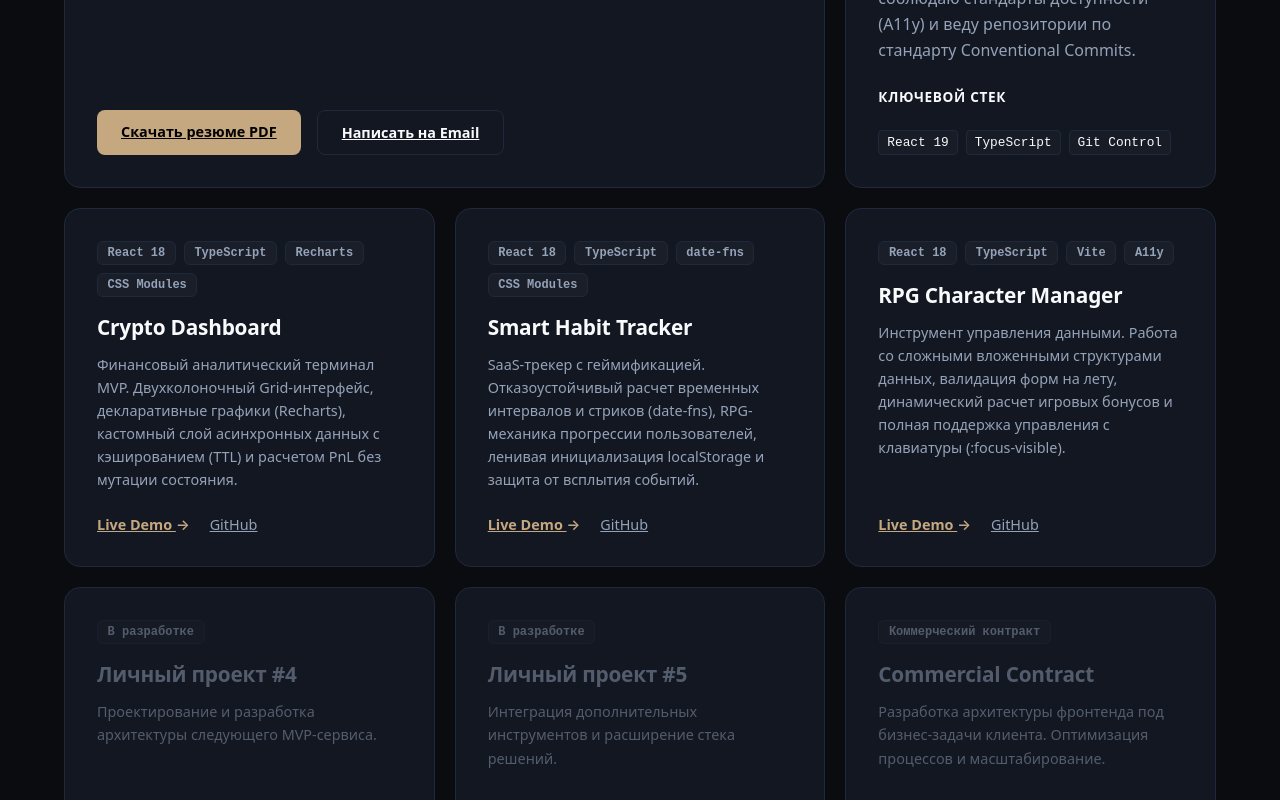
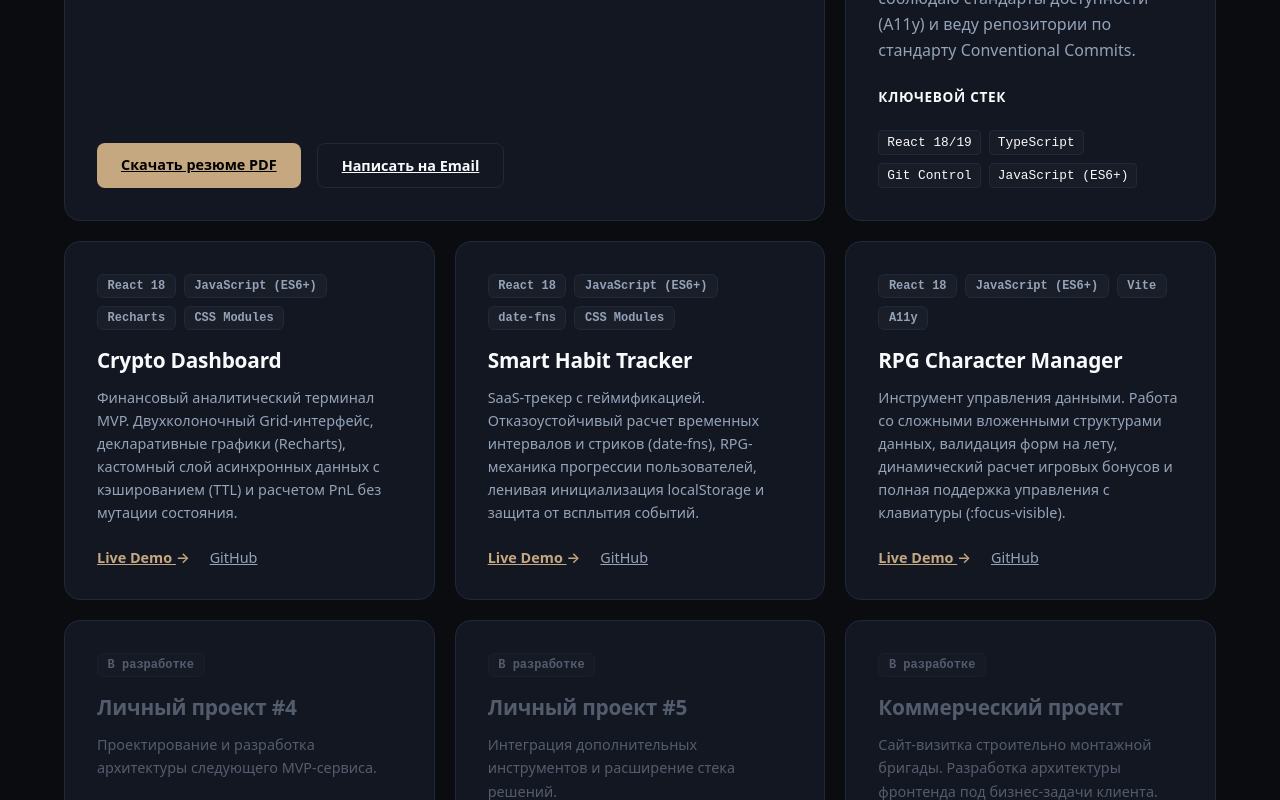
Before and after one commit to Heimtar/portfolio, a React (Vite) app: page / in a window 1280 px wide. Shown: the part 320-1120 px from the top of the page. Built offline with nearby package versions, Linux system fonts and the light colour scheme.

Commit message:
refactor: replace TypeScript mentions with JavaScript ES6 to match actual repository stack

```diff
--- a/src/App.tsx
+++ b/src/App.tsx
@@ -84,7 +84,7 @@ function App() {
                     borderRadius: "4px",
                   }}
                 >
-                  React 19
+                  React 18/19
                 </span>
                 <span
                   style={{
@@ -109,6 +109,18 @@ function App() {
                   }}
                 >
                   Git Control
+                </span>
+                <span
+                  style={{
+                    fontFamily: "monospace",
+                    fontSize: "0.8rem",
+                    backgroundColor: "rgba(255,255,255,0.02)",
+                    border: "1px solid var(--card-border)",
+                    padding: "0.25rem 0.5rem",
+                    borderRadius: "4px",
+                  }}
+                >
+                  JavaScript (ES6+)
                 </span>
               </div>
             </div>
--- a/src/data/translations.ts
+++ b/src/data/translations.ts
@@ -37,7 +37,7 @@ export const translations: Record<"ru" | "en", TranslationSchema> = {
     hero: {
       badge: "● Доступен для коммерческих контрактов",
       title: "Привет, я ",
-      accentName: "Heimtar",
+      accentName: "Роман",
       description:
         "Junior+ Frontend Разработчик. Специализируюсь на реализации сложной бизнес-логики, управлении асинхронными потоками данных и быстрой сборке MVP-решений. Фокусируюсь на производительности и строгих стандартах разработки.",
       btnResume: "Скачать резюме PDF",
@@ -53,32 +53,32 @@ export const translations: Record<"ru" | "en", TranslationSchema> = {
     contacts: {
       title: "Контакты",
       cta: "Обсудить проект",
-      location: "Локация: UTC+3, Удаленная работа",
+      location: "Локация: Архангельск. GMT+3, Удаленная работа",
     },
     projects: [
       {
         title: "Crypto Dashboard",
         description:
           "Финансовый аналитический терминал MVP. Двухколоночный Grid-интерфейс, декларативные графики (Recharts), кастомный слой асинхронных данных с кэшированием (TTL) и расчетом PnL без мутации состояния.",
-        tags: ["React 18", "TypeScript", "Recharts", "CSS Modules"],
+        tags: ["React 18", "JavaScript (ES6+)", "Recharts", "CSS Modules"],
         demoUrl: "https://github.io",
-        codeUrl: "https://github.com",
+        codeUrl: "https://github.com/Heimtar/crypto-dashboard.git",
       },
       {
         title: "Smart Habit Tracker",
         description:
           "SaaS-трекер с геймификацией. Отказоустойчивый расчет временных интервалов и стриков (date-fns), RPG-механика прогрессии пользователей, ленивая инициализация localStorage и защита от всплытия событий.",
-        tags: ["React 18", "TypeScript", "date-fns", "CSS Modules"],
+        tags: ["React 18", "JavaScript (ES6+)", "date-fns", "CSS Modules"],
         demoUrl: "https://github.io",
-        codeUrl: "https://github.com",
+        codeUrl: "https://github.com/Heimtar/smart-habit-tracker.git",
       },
       {
         title: "RPG Character Manager",
         description:
           "Инструмент управления данными. Работа со сложными вложенными структурами данных, валидация форм на лету, динамический расчет игровых бонусов и полная поддержка управления с клавиатуры (:focus-visible).",
-        tags: ["React 18", "TypeScript", "Vite", "A11y"],
+        tags: ["React 18", "JavaScript (ES6+)", "Vite", "A11y"],
         demoUrl: "https://github.io",
-        codeUrl: "https://github.com",
+        codeUrl: "https://github.com/Heimtar/rpg-character-manager.git",
       },
       // Заглушки личных проектов
       {
@@ -99,26 +99,26 @@ export const translations: Record<"ru" | "en", TranslationSchema> = {
       },
       // Психологические триггеры - коммерческие контракты
       {
-        title: "Commercial Contract",
+        title: "Коммерческий проект",
         description:
-          "Разработка архитектуры фронтенда под бизнес-задачи клиента. Оптимизация процессов и масштабирование.",
-        tags: ["Коммерческий контракт"],
+          "Сайт-визитка строительно монтажной бригады. Разработка архитектуры фронтенда под бизнес-задачи клиента. Оптимизация процессов и масштабирование.",
+        tags: ["В разработке"],
         demoUrl: "#",
         isPlaceholder: true,
       },
       {
-        title: "Commercial Contract",
+        title: "Коммерческий проект",
         description:
-          "Реализация интерфейса коммерческого продукта. Интеграция API и контроль отказоустойчивости.",
-        tags: ["Коммерческий контракт"],
+          "Салон грумминга. Реализация интерфейса коммерческого продукта. Интеграция API и контроль отказоустойчивости.",
+        tags: ["В разработке"],
         demoUrl: "#",
         isPlaceholder: true,
       },
       {
-        title: "Commercial Contract",
+        title: "Коммерческий проект",
         description:
           "Разработка клиентского сервиса по техническому заданию заказчика. Контроль качества кода.",
-        tags: ["Коммерческий контракт"],
+        tags: ["В разработке"],
         demoUrl: "#",
         isPlaceholder: true,
       },
@@ -144,32 +144,32 @@ export const translations: Record<"ru" | "en", TranslationSchema> = {
     contacts: {
       title: "Contacts",
       cta: "Discuss a project",
-      location: "Location: UTC+3, Remote work",
+      location: "Location: Arkhangelsk, UTC+3, Remote work",
     },
     projects: [
       {
         title: "Crypto Dashboard",
         description:
           "Financial Analytics Terminal MVP. Two-column Grid interface, declarative charts (Recharts), a custom asynchronous data layer with caching (TTL), and immutable PnL mathematical calculations.",
-        tags: ["React 18", "TypeScript", "Recharts", "CSS Modules"],
+        tags: ["React 18", "JavaScript (ES6+)", "Recharts", "CSS Modules"],
         demoUrl: "https://github.io",
-        codeUrl: "https://github.com",
+        codeUrl: "https://github.com/Heimtar/crypto-dashboard.git",
       },
       {
         title: "Smart Habit Tracker",
         description:
           "Gamified SaaS Habit Tracker. Resilient calculation of time intervals and streaks (date-fns), RPG user progression mechanics, lazy initialization of localStorage, and event propagation protection.",
-        tags: ["React 18", "TypeScript", "date-fns", "CSS Modules"],
+        tags: ["React 18", "JavaScript (ES6+)", "date-fns", "CSS Modules"],
         demoUrl: "https://github.io",
-        codeUrl: "https://github.com",
+        codeUrl: "https://github.com/Heimtar/smart-habit-tracker.git",
       },
       {
         title: "RPG Character Manager",
         description:
           "Data Management Tool. Handling complex nested data structures, on-the-fly form validation, dynamic calculations, and full keyboard navigation support (:focus-visible).",
-        tags: ["React 18", "TypeScript", "Vite", "A11y"],
+        tags: ["React 18", "JavaScript (ES6+)", "Vite", "A11y"],
         demoUrl: "https://github.io",
-        codeUrl: "https://github.com",
+        codeUrl: "https://github.com/Heimtar/rpg-character-manager.git",
       },
       {
         title: "Pet Project #4",
@@ -190,7 +190,7 @@ export const translations: Record<"ru" | "en", TranslationSchema> = {
       {
         title: "Commercial Contract",
         description:
-          "Frontend architecture development tailored for business requirements. Process optimization and scaling.",
+          "Business card website for a construction and installation team. Frontend architecture development tailored for business requirements. Process optimization and scaling.",
         tags: ["Commercial Contract"],
         demoUrl: "#",
         isPlaceholder: true,
@@ -198,7 +198,7 @@ export const translations: Record<"ru" | "en", TranslationSchema> = {
       {
         title: "Commercial Contract",
         description:
-          "Commercial product interface implementation. API integration and resilience control.",
+          "Grooming salon. Commercial product interface implementation. API integration and resilience control.",
         tags: ["Commercial Contract"],
         demoUrl: "#",
         isPlaceholder: true,
```
